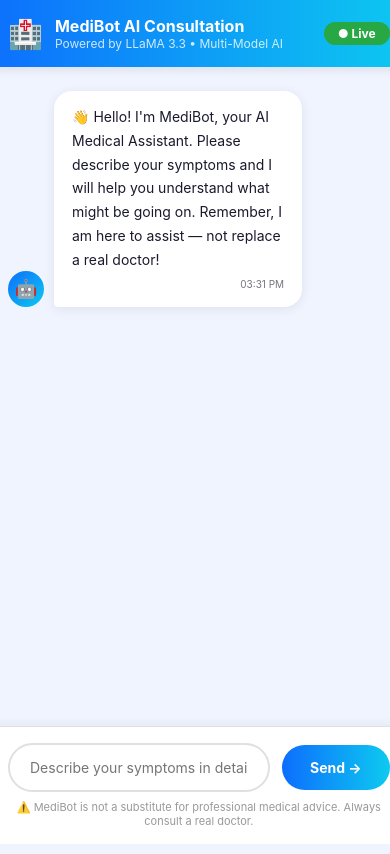
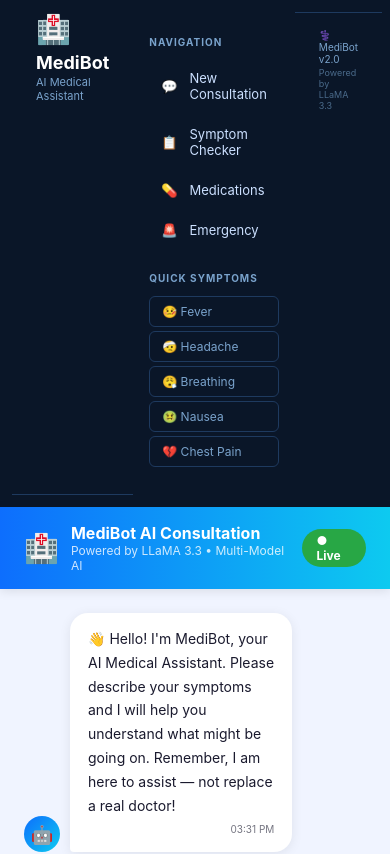
Before and after one commit to Ritwik9999/MEDIBOT, a React (Create React App) app: page / in a window 390 px wide. Shown: the top 854 px of the page. Built offline with nearby package versions, Linux system fonts and the light colour scheme.

Commit message:
sidebar mobile responsive

```diff
--- a/src/App.css
+++ b/src/App.css
@@ -45,3 +45,20 @@ input:focus, select:focus {
   border-color: #0d6efd !important;
   box-shadow: 0 0 0 3px rgba(13, 110, 253, 0.15);
 }
+/* Mobile Responsive */
+@media (max-width: 768px) {
+  .app-container {
+    flex-direction: column;
+    height: auto;
+    overflow: auto;
+  }
+}
+@media (max-width: 768px) {
+  .sidebar {
+    width: 100% !important;
+    min-height: auto !important;
+    flex-direction: row !important;
+    padding: 12px !important;
+    overflow-x: auto;
+  }
+}
--- a/src/components/Sidebar.js
+++ b/src/components/Sidebar.js
@@ -1,6 +1,6 @@
 function Sidebar() {
   return (
-    <div style={{
+    <div className="sidebar" style={{
       width: 220, minHeight: "100vh", background: "#0a1628",
       display: "flex", flexDirection: "column", padding: "24px 0",
       boxShadow: "2px 0 10px rgba(0,0,0,0.3)", flexShrink: 0
@@ -25,7 +25,6 @@ function Sidebar() {
             display: "flex", alignItems: "center", gap: 12,
             padding: "10px 12px", borderRadius: 8, marginBottom: 4,
             color: "#cce0ff", fontSize: 13, cursor: "pointer",
-            transition: "background 0.2s"
           }}
             onMouseEnter={e => e.currentTarget.style.background = "#1e3a5f"}
             onMouseLeave={e => e.currentTarget.style.background = "transparent"}
@@ -35,7 +34,6 @@ function Sidebar() {
           </div>
         ))}
 
-        {/* Quick Symptoms */}
         <div style={{ color: "#7aa3cc", fontSize: 10, fontWeight: "bold", letterSpacing: 1, marginTop: 24, marginBottom: 12 }}>QUICK SYMPTOMS</div>
         {["🤒 Fever", "🤕 Headache", "😮‍💨 Breathing", "🤢 Nausea", "💔 Chest Pain"].map((s) => (
           <div key={s} style={{
@@ -49,7 +47,6 @@ function Sidebar() {
         ))}
       </div>
 
-      {/* Footer */}
       <div style={{ padding: "16px 24px", borderTop: "1px solid #1e3a5f" }}>
         <div style={{ color: "#7aa3cc", fontSize: 10 }}>⚕️ MediBot v2.0</div>
         <div style={{ color: "#4a6a8a", fontSize: 9, marginTop: 2 }}>Powered by LLaMA 3.3</div>
```
